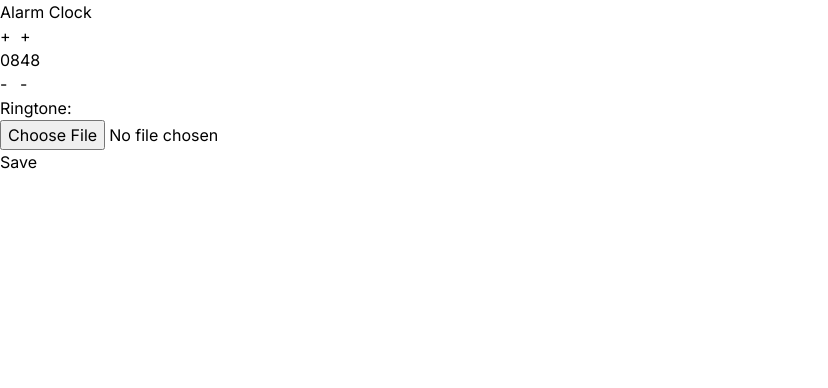
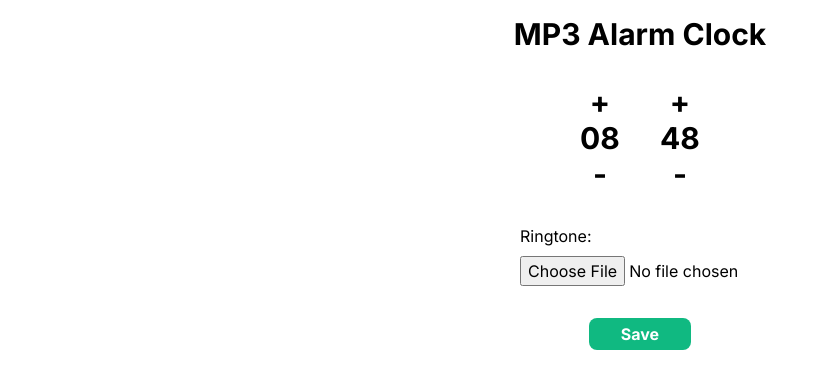
Before and after one commit to LeoLu0602/alarm-clock, a Next.js app: page / in a window 1280 px wide. Shown: the top 388 px of the page, without its empty margins (0-828 px from the left). Built offline with nearby package versions, Linux system fonts and the light colour scheme.

Commit message:
feat: styling

```diff
--- a/app/page.tsx
+++ b/app/page.tsx
@@ -21,10 +21,8 @@ interface Alarm extends Clock {
 
 export default function Page() {
   const now = new Date();
-  const [clock, setClock] = useState<Clock>({
-    h: now.getHours(),
-    m: now.getMinutes(),
-  });
+  const [h, setH] = useState<number>(now.getHours());
+  const [m, setM] = useState<number>(now.getMinutes());
   const [ringtone, setRingtone] = useState<Ringtone | null>(null);
   const [alarms, setAlarms] = useState<Alarm[]>([]);
 
@@ -44,7 +42,7 @@ export default function Page() {
       return;
     }
 
-    const delay: number = calculateDelay(clock.h, clock.m);
+    const delay: number = calculateDelay(h, m);
     const timeoutID: number = window.setTimeout(() => {
       goOff(ringtone.audio);
     }, delay);
@@ -52,8 +50,8 @@ export default function Page() {
     setAlarms([
       ...alarms,
       {
-        h: clock.h,
-        m: clock.m,
+        h,
+        m,
         ringtone: ringtone.title,
         timeoutID,
         isActive: true,
@@ -80,34 +78,30 @@ export default function Page() {
   }
 
   function increment(option: 'h' | 'm'): void {
-    const bound: number = option === 'h' ? 23 : 59;
-
-    if (option === 'h' && clock.h + 1 <= bound) {
-      setClock({ ...clock, h: clock.h + 1 });
-    } else if (option === 'm' && clock.m + 1 <= bound) {
-      setClock({ ...clock, m: clock.m + 1 });
+    if (option === 'h') {
+      setH((oldVal) => (oldVal + 1) % 24);
+    } else if (option === 'm') {
+      setM((oldVal) => (oldVal + 1) % 60);
     }
   }
 
   function decrement(option: 'h' | 'm'): void {
-    const bound: number = 0;
-
-    if (option === 'h' && clock.h - 1 >= bound) {
-      setClock({ ...clock, h: clock.h - 1 });
-    } else if (option === 'm' && clock.m - 1 >= bound) {
-      setClock({ ...clock, m: clock.m - 1 });
+    if (option === 'h') {
+      setH((oldVal) => (oldVal - 1 + 24) % 24);
+    } else if (option === 'm') {
+      setM((oldVal) => (oldVal - 1 + 60) % 60);
     }
   }
 
   return (
     <>
-      <main>
-        <h1>Alarm Clock</h1>
+      <main className='absolute left-0 top-0 flex min-h-screen w-screen flex-col items-center'>
+        <h1 className='pb-8 pt-4 text-3xl font-bold'>MP3 Alarm Clock</h1>
 
-        <section>
-          <section className="flex">
+        <section className='flex w-screen flex-col items-center'>
+          <section className='flex text-3xl font-bold'>
             <Number
-              num={clock.h}
+              num={h}
               increment={() => {
                 increment('h');
               }}
@@ -116,7 +110,7 @@ export default function Page() {
               }}
             />
             <Number
-              num={clock.m}
+              num={m}
               increment={() => {
                 increment('m');
               }}
@@ -126,21 +120,33 @@ export default function Page() {
             />
           </section>
 
-          <section>
-            <h2>Ringtone: </h2>
-            <input type="file" onChange={upload} />
+          <section className='w-60 py-8'>
+            <label htmlFor='file'>Ringtone:</label>
+            <input
+              className='mt-2 w-full'
+              type='file'
+              name='file'
+              accept='audio/mp3'
+              onChange={upload}
+            />
           </section>
 
-          <button onClick={save}>Save</button>
+          <button
+            className='mb-8 rounded-lg bg-emerald-500 px-8 py-1 font-bold text-white'
+            onClick={save}
+          >
+            Save
+          </button>
         </section>
 
         <section>
           {alarms.map((alarm, i) => (
-            <section key={i}>
+            <section className='mt-4 flex w-32 justify-between' key={i}>
               <h3>
-                {alarm.h} : {alarm.m}
+                {alarm.h.toString().padStart(2, '0')}:
+                {alarm.m.toString().padStart(2, '0')}
               </h3>
-              <h4>{alarm.ringtone}</h4>
+              <span className='cursor-pointer text-red-500'>delete</span>
             </section>
           ))}
         </section>
--- a/components/Number.tsx
+++ b/components/Number.tsx
@@ -10,10 +10,24 @@ export default function Number({
   decrement: () => void;
 }) {
   return (
-    <section>
-      <button onClick={increment}>+</button>
+    <section className='flex w-20 flex-col items-center'>
+      <button
+        className='w-full'
+        onClick={() => {
+          increment();
+        }}
+      >
+        +
+      </button>
       <div>{num.toString().padStart(2, '0')}</div>
-      <button onClick={decrement}>-</button>
+      <button
+        className='w-full'
+        onClick={() => {
+          decrement();
+        }}
+      >
+        -
+      </button>
     </section>
   );
 }
--- a/package.json
+++ b/package.json
@@ -11,6 +11,7 @@
   "dependencies": {
     "next": "14.2.4",
     "prettier": "^3.3.2",
+    "prettier-plugin-tailwindcss": "^0.6.5",
     "react": "^18",
     "react-dom": "^18"
   },
```
Also changed, not shown: .prettierrc.json (added), 2 other files (tests, documents, lock files or other folders).
